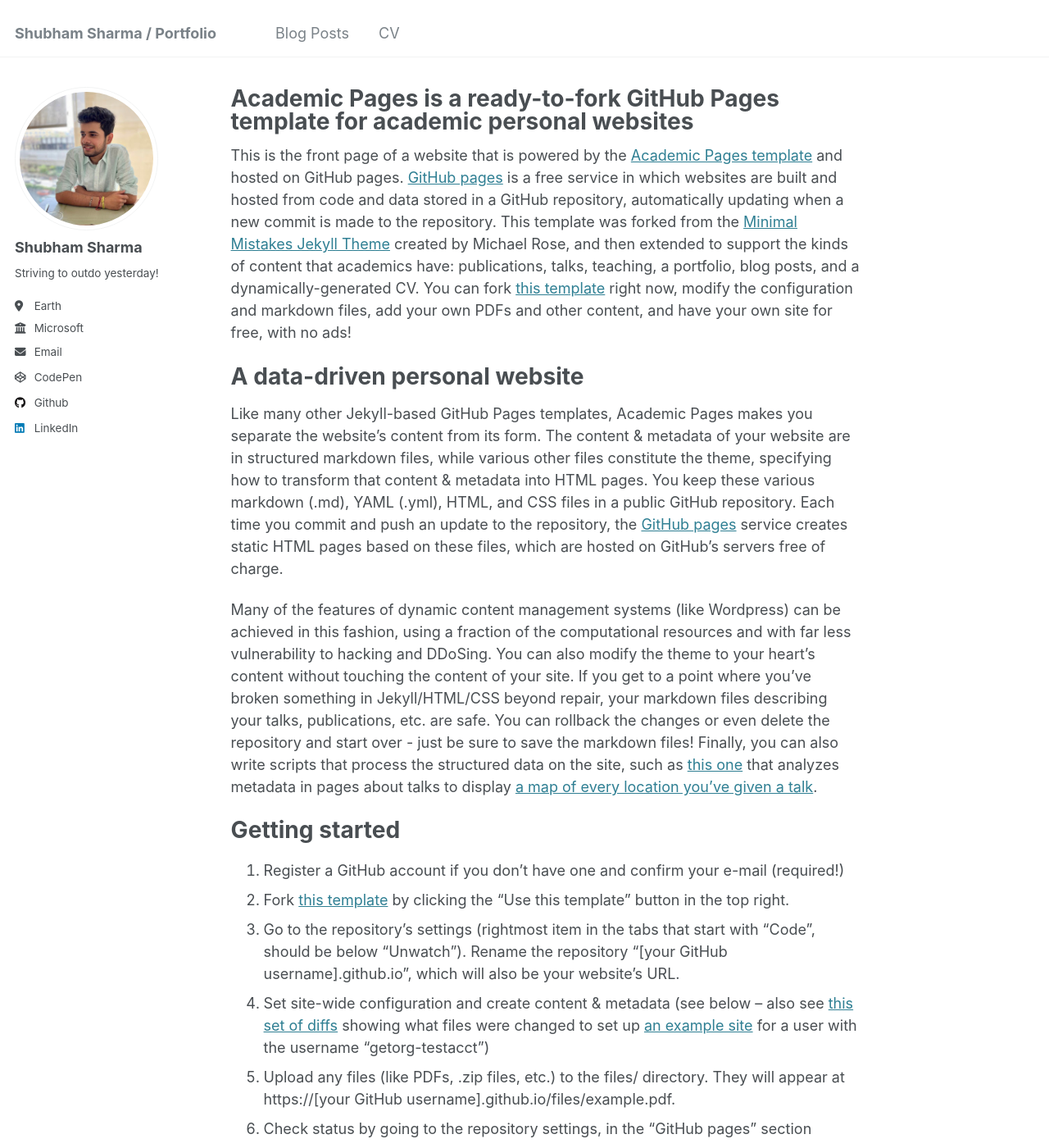
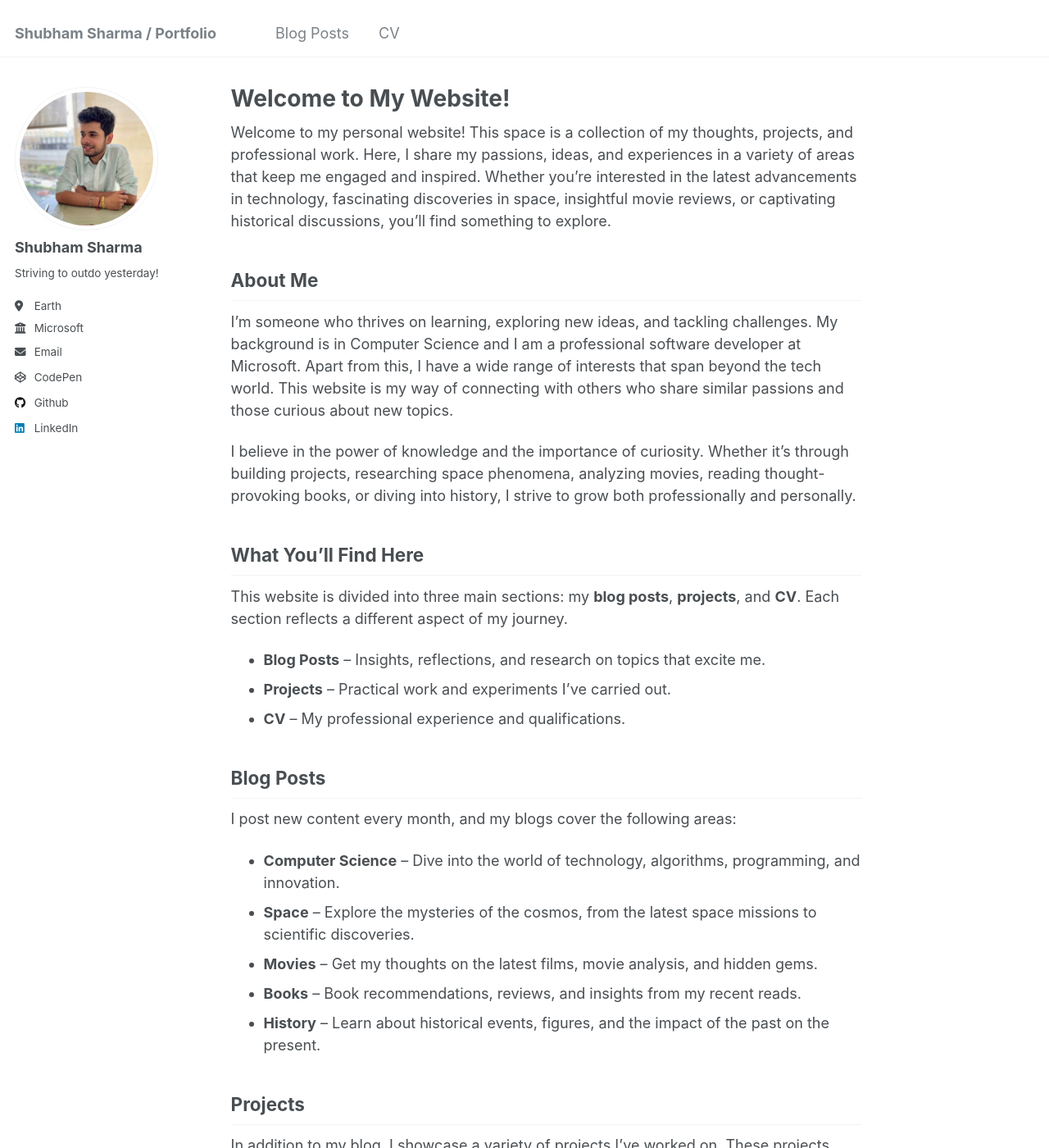
Before and after one commit to shubhamsrkdev/shubhamsrkdev.github.io, a Jekyll site: the page built from _pages/about.md, in a window 1280 px wide and 1400 px high. Shown: the whole window at 82% size. Built offline with Jekyll 4.4.1, drawn with Linux system fonts in a browser that asks for light colours; some of the changed text lies outside the part shown.

Commit message:
Update about.md

```diff
--- a/_pages/about.md
+++ b/_pages/about.md
@@ -1,49 +1,40 @@
 ---
 permalink: /
-title: "Academic Pages is a ready-to-fork GitHub Pages template for academic personal websites"
+title: "Welcome to My Website!"
 author_profile: true
 redirect_from:
   - /about/
   - /about.html
 ---
 
-This is the front page of a website that is powered by the [Academic Pages template](https://github.com/academicpages/academicpages.github.io) and hosted on GitHub pages. [GitHub pages](https://pages.github.com) is a free service in which websites are built and hosted from code and data stored in a GitHub repository, automatically updating when a new commit is made to the repository. This template was forked from the [Minimal Mistakes Jekyll Theme](https://mmistakes.github.io/minimal-mistakes/) created by Michael Rose, and then extended to support the kinds of content that academics have: publications, talks, teaching, a portfolio, blog posts, and a dynamically-generated CV. You can fork [this template](https://github.com/academicpages/academicpages.github.io) right now, modify the configuration and markdown files, add your own PDFs and other content, and have your own site for free, with no ads!
+Welcome to my personal website! This space is a collection of my thoughts, projects, and professional work. Here, I share my passions, ideas, and experiences in a variety of areas that keep me engaged and inspired. Whether you're interested in the latest advancements in technology, fascinating discoveries in space, insightful movie reviews, or captivating historical discussions, you’ll find something to explore.
 
-A data-driven personal website
-======
-Like many other Jekyll-based GitHub Pages templates, Academic Pages makes you separate the website's content from its form. The content & metadata of your website are in structured markdown files, while various other files constitute the theme, specifying how to transform that content & metadata into HTML pages. You keep these various markdown (.md), YAML (.yml), HTML, and CSS files in a public GitHub repository. Each time you commit and push an update to the repository, the [GitHub pages](https://pages.github.com/) service creates static HTML pages based on these files, which are hosted on GitHub's servers free of charge.
+## About Me
+I’m someone who thrives on learning, exploring new ideas, and tackling challenges. My background is in Computer Science and I am a professional software developer at Microsoft. Apart from this, I have a wide range of interests that span beyond the tech world. This website is my way of connecting with others who share similar passions and those curious about new topics.
 
-Many of the features of dynamic content management systems (like Wordpress) can be achieved in this fashion, using a fraction of the computational resources and with far less vulnerability to hacking and DDoSing. You can also modify the theme to your heart's content without touching the content of your site. If you get to a point where you've broken something in Jekyll/HTML/CSS beyond repair, your markdown files describing your talks, publications, etc. are safe. You can rollback the changes or even delete the repository and start over - just be sure to save the markdown files! Finally, you can also write scripts that process the structured data on the site, such as [this one](https://github.com/academicpages/academicpages.github.io/blob/master/talkmap.ipynb) that analyzes metadata in pages about talks to display [a map of every location you've given a talk](https://academicpages.github.io/talkmap.html).
+I believe in the power of knowledge and the importance of curiosity. Whether it’s through building projects, researching space phenomena, analyzing movies, reading thought-provoking books, or diving into history, I strive to grow both professionally and personally.
 
-Getting started
-======
-1. Register a GitHub account if you don't have one and confirm your e-mail (required!)
-1. Fork [this template](https://github.com/academicpages/academicpages.github.io) by clicking the "Use this template" button in the top right.
-1. Go to the repository's settings (rightmost item in the tabs that start with "Code", should be below "Unwatch"). Rename the repository "[your GitHub username].github.io", which will also be your website's URL.
-1. Set site-wide configuration and create content & metadata (see below -- also see [this set of diffs](http://archive.is/3TPas) showing what files were changed to set up [an example site](https://getorg-testacct.github.io) for a user with the username "getorg-testacct")
-1. Upload any files (like PDFs, .zip files, etc.) to the files/ directory. They will appear at https://[your GitHub username].github.io/files/example.pdf.
-1. Check status by going to the repository settings, in the "GitHub pages" section
+## What You'll Find Here
+This website is divided into three main sections: my **blog posts**, **projects**, and **CV**. Each section reflects a different aspect of my journey.
 
-Site-wide configuration
-------
-The main configuration file for the site is in the base directory in [_config.yml](https://github.com/academicpages/academicpages.github.io/blob/master/_config.yml), which defines the content in the sidebars and other site-wide features. You will need to replace the default variables with ones about yourself and your site's github repository. The configuration file for the top menu is in [_data/navigation.yml](https://github.com/academicpages/academicpages.github.io/blob/master/_data/navigation.yml). For example, if you don't have a portfolio or blog posts, you can remove those items from that navigation.yml file to remove them from the header.
+- **Blog Posts** – Insights, reflections, and research on topics that excite me.
+- **Projects** – Practical work and experiments I've carried out.
+- **CV** – My professional experience and qualifications.
 
-Create content & metadata
-------
-For site content, there is one markdown file for each type of content, which are stored in directories like _publications, _talks, _posts, _teaching, or _pages. For example, each talk is a markdown file in the [_talks directory](https://github.com/academicpages/academicpages.github.io/tree/master/_talks). At the top of each markdown file is structured data in YAML about the talk, which the theme will parse to do lots of cool stuff. The same structured data about a talk is used to generate the list of talks on the [Talks page](https://academicpages.github.io/talks), each [individual page](https://academicpages.github.io/talks/2012-03-01-talk-1) for specific talks, the talks section for the [CV page](https://academicpages.github.io/cv), and the [map of places you've given a talk](https://academicpages.github.io/talkmap.html) (if you run this [python file](https://github.com/academicpages/academicpages.github.io/blob/master/talkmap.py) or [Jupyter notebook](https://github.com/academicpages/academicpages.github.io/blob/master/talkmap.ipynb), which creates the HTML for the map based on the contents of the _talks directory).
+## Blog Posts
+I post new content every month, and my blogs cover the following areas:
+- **Computer Science** – Dive into the world of technology, algorithms, programming, and innovation.
+- **Space** – Explore the mysteries of the cosmos, from the latest space missions to scientific discoveries.
+- **Movies** – Get my thoughts on the latest films, movie analysis, and hidden gems.
+- **Books** – Book recommendations, reviews, and insights from my recent reads.
+- **History** – Learn about historical events, figures, and the impact of the past on the present.
 
-**Markdown generator**
+## Projects
+In addition to my blog, I showcase a variety of projects I’ve worked on. These projects reflect my interests in computer science, space, and beyond. Feel free to explore them and check out my GitHub for more!
 
-The repository includes [a set of Jupyter notebooks](https://github.com/academicpages/academicpages.github.io/tree/master/markdown_generator
-) that converts a CSV containing structured data about talks or presentations into individual markdown files that will be properly formatted for the Academic Pages template. The sample CSVs in that directory are the ones I used to create my own personal website at stuartgeiger.com. My usual workflow is that I keep a spreadsheet of my publications and talks, then run the code in these notebooks to generate the markdown files, then commit and push them to the GitHub repository.
+## CV
+You can also view my CV, where I highlight my experience, skills, and professional background.
 
-How to edit your site's GitHub repository
-------
-Many people use a git client to create files on their local computer and then push them to GitHub's servers. If you are not familiar with git, you can directly edit these configuration and markdown files directly in the github.com interface. Navigate to a file (like [this one](https://github.com/academicpages/academicpages.github.io/blob/master/_talks/2012-03-01-talk-1.md) and click the pencil icon in the top right of the content preview (to the right of the "Raw | Blame | History" buttons). You can delete a file by clicking the trashcan icon to the right of the pencil icon. You can also create new files or upload files by navigating to a directory and clicking the "Create new file" or "Upload files" buttons.
+Thank you for visiting, and I hope you enjoy reading my posts as much as I enjoy writing them!
 
-Example: editing a markdown file for a talk
-![Editing a markdown file for a talk](/images/editing-talk.png)
-
-For more info
-------
-More info about configuring Academic Pages can be found in [the guide](https://academicpages.github.io/markdown/), the [growing wiki](https://github.com/academicpages/academicpages.github.io/wiki), and you can always [ask a question on GitHub](https://github.com/academicpages/academicpages.github.io/discussions). The [guides for the Minimal Mistakes theme](https://mmistakes.github.io/minimal-mistakes/docs/configuration/) (which this theme was forked from) might also be helpful.
+Stay tuned for my next monthly update!
```
